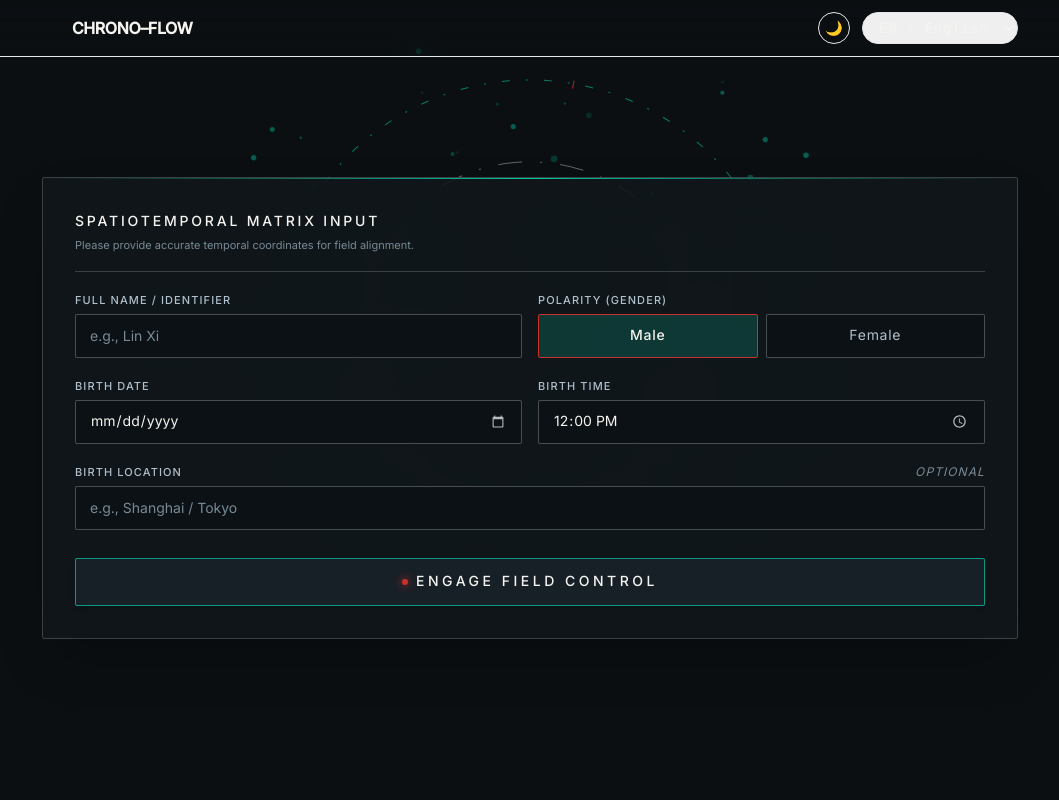
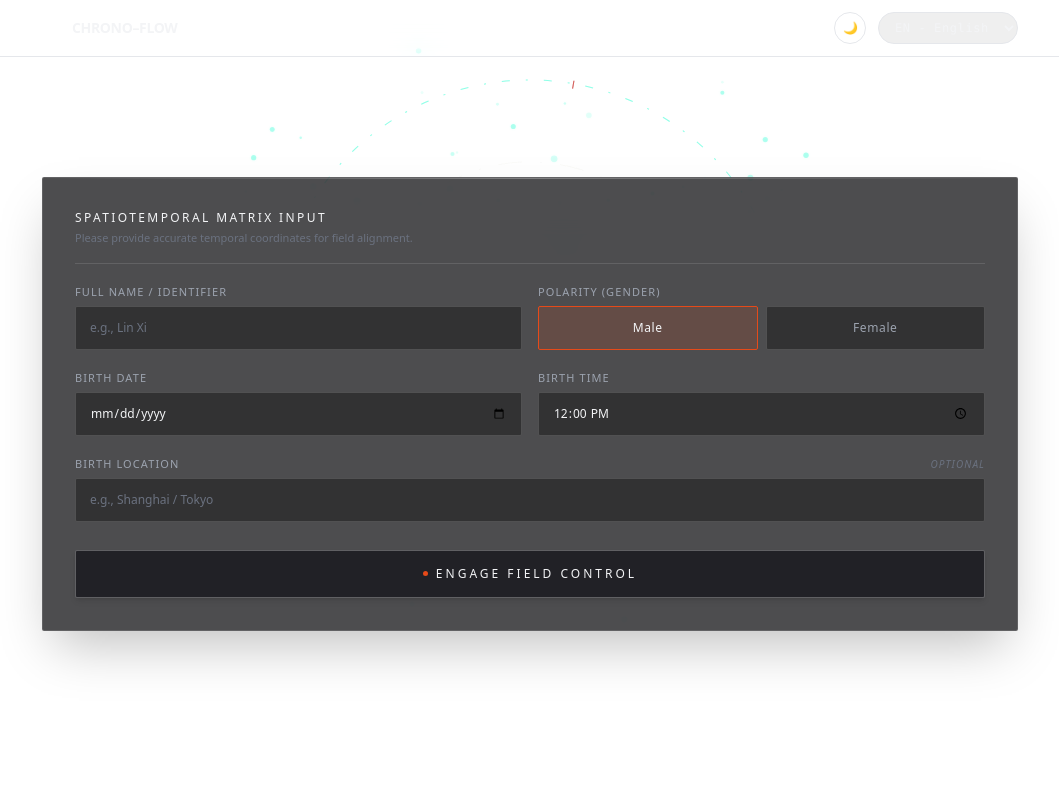
Before and after one commit to wxu198024-art/chrono-flow, a Next.js app: page / in a window 1280 px wide. Shown: the top 800 px of the page, without its empty margins (110-1169 px from the left). Built offline with nearby package versions, Linux system fonts and the light colour scheme.

Commit message:
Update globals.css

```diff
--- a/app/globals.css
+++ b/app/globals.css
@@ -1,231 +1,64 @@
-@import url('https://fonts.googleapis.com/css2?family=Cinzel:wght@400;500;600;700&family=Inter:wght@300;400;500&family=Noto+Serif+SC:wght@300;400;600&display=swap');
-
 @tailwind base;
 @tailwind components;
 @tailwind utilities;
 
-/* ==========================================================================
-   CHRONO–FLOW DUAL THEME FIELD SYSTEM
-   ========================================================================== */
+@layer base {
+  :root {
+    /* 基础颜色架构 (暗黑玄色为主调) */
+    --bg-card: rgba(18, 18, 20, 0.75);
+    --bg-card-hover: rgba(28, 28, 32, 0.85);
+    --border-line: rgba(255, 255, 255, 0.12);
+    --border-line-hover: rgba(255, 255, 255, 0.28);
 
-/* 1. 【虚 / 阴】暗黑科技禅 (Dark Cyber Zen) - 默认 */
-:root,
-[data-theme="dark"] {
-  --bg-primary: #0B0F12;           /* 深渊青黑 */
-  --bg-card: rgba(18, 24, 29, 0.75);/* 青黑毛玻璃卡片 */
-  --bg-card-hover: rgba(26, 35, 42, 0.90);
+    /* 文本色阶 */
+    --text-primary: #f3f4f6;
+    --text-secondary: #9ca3af;
+    --text-muted: #6b7280;
 
-  --text-primary: #F5F4F0;         /* 宣纸冷白 (清晰高对比) */
-  --text-secondary: #B0C0CC;       /* 灰青次要字 (再次提高对比度) */
-  --text-muted: #788A96;           /* 舒适辅助灰字 (大幅提升可读性) */
+    /* 输入框与交互色 */
+    --input-bg: rgba(0, 0, 0, 0.35);
+    --input-border: rgba(255, 255, 255, 0.15);
 
-  --border-line: rgba(255, 255, 255, 0.18); /* 1px 极细几何边框 */
-  --border-line-hover: rgba(0, 255, 204, 0.55);
+    /* 核心主题色 (朱砂红与爻光) */
+    --cinnabar: #e64a19;
+    --accent-glow: rgba(230, 74, 25, 0.15);
+    --yao-light: rgba(255, 255, 255, 0.6);
+  }
 
-  --input-bg: rgba(13, 18, 22, 0.85);       /* 输入框加深底色 */
-  --input-border: rgba(255, 255, 255, 0.25);
+  .dark {
+    --bg-card: rgba(12, 12, 14, 0.85);
+    --bg-card-hover: rgba(22, 22, 26, 0.95);
+    --border-line: rgba(255, 255, 255, 0.1);
+    --border-line-hover: rgba(255, 255, 255, 0.22);
 
-  --yao-light: rgba(0, 255, 204, 0.75);    /* 玉冷青光线 */
-  --cinnabar: #C8322B;                     /* 朱砂红 */
-  --accent-glow: rgba(0, 255, 204, 0.15);
+    --text-primary: #f9fafb;
+    --text-secondary: #9ca3af;
+    --text-muted: #4b5563;
 
-  /* 解决 Amber 刺眼眩光问题，改用沉稳微光琥珀金 */
-  --accent-amber: #E0A96D;
-  --accent-amber-glow: rgba(224, 169, 109, 0.18);
+    --input-bg: rgba(0, 0, 0, 0.5);
+    --input-border: rgba(255, 255, 255, 0.12);
+  }
 }
 
-/* 2. 【实 / 阳】暖沙寂素 (Modern Wabi-Sabi) */
-[data-theme="light"] {
-  --bg-primary: #E8E3D8;           /* 暖钛砂石 / 哑光粗陶 */
-  --bg-card: rgba(255, 253, 248, 0.88); /* 提高卡片底色高光白色对比 */
-  --bg-card-hover: rgba(255, 255, 255, 0.98);
-
-  --text-primary: #1C1917;         /* 浓墨碳木色 (最高清晰度) */
-  --text-secondary: #3D3732;       /* 深沉风蚀灰棕 (大幅提升字迹识别度) */
-  --text-muted: #6B6158;           /* 沉静浅赭 (避免虚化) */
-
-  --border-line: rgba(42, 39, 37, 0.28); /* 明显刻痕线 */
-  --border-line-hover: rgba(184, 58, 46, 0.6);
-
-  --input-bg: rgba(238, 233, 222, 0.95);  /* 输入框明暗分层 */
-  --input-border: rgba(42, 39, 37, 0.40);  /* 输入框高对比边框 */
-
-  --yao-light: rgba(100, 80, 60, 0.85);   /* 浅赭断续线 */
-  --cinnabar: #B83A2E;                     /* 沉暗朱砂 */
-  --accent-glow: rgba(184, 58, 46, 0.15);
-
-  /* 暖沙模式下的沉稳棕琥珀，替代黄字 */
-  --accent-amber: #B45309;
-  --accent-amber-glow: rgba(180, 83, 9, 0.12);
+/* 装饰性极简节点与爻线 */
+.yao-yang {
+  height: 1px;
+  background: linear-gradient(90deg, transparent, var(--border-line-hover), transparent);
 }
 
-/* ==========================================================================
-   GLOBAL BASE STYLES & TYPOGRAPHY SCALING (字号放大与舒适度修复)
-   ========================================================================== */
-
-body {
-  background-color: var(--bg-primary);
-  color: var(--text-primary);
-  font-family: 'Inter', -apple-system, BlinkMacSystemFont, sans-serif;
-  min-height: 100vh;
-  overflow-x: hidden;
-  line-height: 1.65;
-  -webkit-font-smoothing: antialiased;
-  -moz-osx-font-smoothing: grayscale;
-  transition: background-color 0.4s ease, color 0.4s ease;
+.cinnabar-dot {
+  display: inline-block;
+  width: 5px;
+  height: 5px;
+  border-radius: 50%;
+  background-color: var(--cinnabar);
 }
 
-/* 放大微小字号，解决视觉费眼问题 */
-.text-\[10px\] {
-  font-size: 0.75rem !important; /* 原 10px 强制升级为 12px */
-  line-height: 1.1rem !important;
+@keyframes spin-slow {
+  from { transform: rotate(0deg); }
+  to { transform: rotate(360deg); }
 }
 
-.text-xs {
-  font-size: 0.875rem !important; /* 原 12px 强制升级为 14px */
-  line-height: 1.4rem !important;
+.animate-spin-slow {
+  animation: spin-slow 12s linear infinite;
 }
-
-.text-sm {
-  font-size: 1rem !important; /* 原 14px 强制升级为 16px */
-  line-height: 1.65rem !important;
-}
-
-/* 高冷史诗感衬线标题 */
-.font-serif-title {
-  font-family: 'Cinzel', 'Noto Serif SC', serif;
-  letter-spacing: 0.15em;
-}
-
-/* ==========================================================================
-   THEME ADAPTATION FOR TAILWIND UTILITIES (解决刺眼与多主题看不清)
-   ========================================================================== */
-
-/* 映射 TailWind 琥珀色/黄色系到高舒适度变量 */
-.text-amber-200, .text-amber-300, .text-amber-400, .text-amber-500 {
-  color: var(--accent-amber) !important;
-}
-
-.bg-amber-500\/15, .bg-amber-950\/30, .bg-amber-950\/20 {
-  background-color: var(--accent-amber-glow) !important;
-}
-
-.border-amber-500\/40, .border-amber-900\/50, .border-amber-800 {
-  border-color: var(--border-line) !important;
-}
-
-/* 映射 TailWind 暗暗中灰色文本到当前主题的高可读次要字体 */
-.text-neutral-300, .text-neutral-400 {
-  color: var(--text-secondary) !important;
-}
-
-.text-neutral-500 {
-  color: var(--text-muted) !important;
-}
-
-/* 卡片背景与边框主题自适应 */
-.bg-neutral-900\/40, .bg-neutral-900\/80, .bg-neutral-950\/60 {
-  background-color: var(--bg-card) !important;
-}
-
-.border-neutral-800, .border-neutral-800\/90, .border-neutral-900 {
-  border-color: var(--border-line) !important;
-}
-
-/* ==========================================================================
-   DATE & TIME PICKER ICON COLOR FIX (解决暗色模式下日历/时钟图标纯黑问题)
-   ========================================================================== */
-
-/* 在暗色主题下将原生的 Picker 控件图标反色为白色 */
-:root[data-theme="dark"] input[type="date"]::-webkit-calendar-picker-indicator,
-:root[data-theme="dark"] input[type="time"]::-webkit-calendar-picker-indicator,
-[data-theme="dark"] input[type="date"]::-webkit-calendar-picker-indicator,
-[data-theme="dark"] input[type="time"]::-webkit-calendar-picker-indicator {
-  filter: invert(0.9) hue-rotate(180deg);
-  cursor: pointer;
-  opacity: 0.8;
-  transition: opacity 0.2s ease;
-}
-
-:root[data-theme="dark"] input[type="date"]::-webkit-calendar-picker-indicator:hover,
-:root[data-theme="dark"] input[type="time"]::-webkit-calendar-picker-indicator:hover,
-[data-theme="dark"] input[type="date"]::-webkit-calendar-picker-indicator:hover,
-[data-theme="dark"] input[type="time"]::-webkit-calendar-picker-indicator:hover {
-  opacity: 1;
-}
-
-/* 亮色模式下保持适当灰度不刺眼 */
-[data-theme="light"] input[type="date"]::-webkit-calendar-picker-indicator,
-[data-theme="light"] input[type="time"]::-webkit-calendar-picker-indicator {
-  cursor: pointer;
-  opacity: 0.65;
-}
-
-/* ==========================================================================
-   1PX TRIGRAM & YAO GEOMETRY (1px 几何爻线系统)
-   ========================================================================== */
-
-/* 阳爻 (Continuous Line) */
-.yao-yang {
-  height: 1px;
-  background: linear-gradient(90deg, transparent, var(--yao-light), transparent);
-  width: 100%;
-}
-
-/* 阴爻 (Broken Line) */
-.yao-yin {
-  height: 1px;
-  width: 100%;
-  display: flex;
-  justify-content: space-between;
-}
-.yao-yin::before, .yao-yin::after {
-  content: '';
-  width: 44%;
-  height: 100%;
-  background: linear-gradient(90deg, transparent, var(--yao-light));
-}
-
-/* 极简朱砂能量点 */
-.cinnabar-dot {
-  width: 6px;
-  height: 6px;
-  background-color: var(--cinnabar);
-  border-radius: 50%;
-  display: inline-block;
-  box-shadow: 0 0 8px var(--cinnabar);
-}
-
-/* 时空参数矩阵字体 */
-.stems-matrix {
-  font-family: 'Cinzel', monospace;
-  letter-spacing: 0.2em;
-  color: var(--text-muted);
-}
-/* 在 app/globals.css 底端加入以下补丁 */
-
-[data-theme="light"] .text-amber-100,
-[data-theme="light"] .text-amber-200,
-[data-theme="light"] .text-amber-300,
-[data-theme="light"] .text-amber-400,
-[data-theme="light"] .text-amber-500 {
-  color: #9A3412 !important; /* 暖沙模式下强制替换为高对比深赤琥珀色 */
-}
-
-[data-theme="light"] .text-neutral-100,
-[data-theme="light"] .text-neutral-200,
-[data-theme="light"] .text-neutral-300 {
-  color: #1C1917 !important; /* 暖沙模式下强制替换为高对比深碳木色 */
-}
-
-[data-theme="light"] .text-neutral-400,
-[data-theme="light"] .text-neutral-500 {
-  color: #4A443F !important; /* 暖沙模式下强制替换为高对比灰棕色 */
-}
-
-[data-theme="light"] .bg-neutral-900\/40,
-[data-theme="light"] .bg-neutral-900\/60,
-[data-theme="light"] .bg-neutral-950\/60 {
-  background-color: rgba(255, 253, 248, 0.90) !important; /* 暖沙卡片底色高亮 */
-  border-color: rgba(42, 39, 37, 0.25) !important;
-}
```
